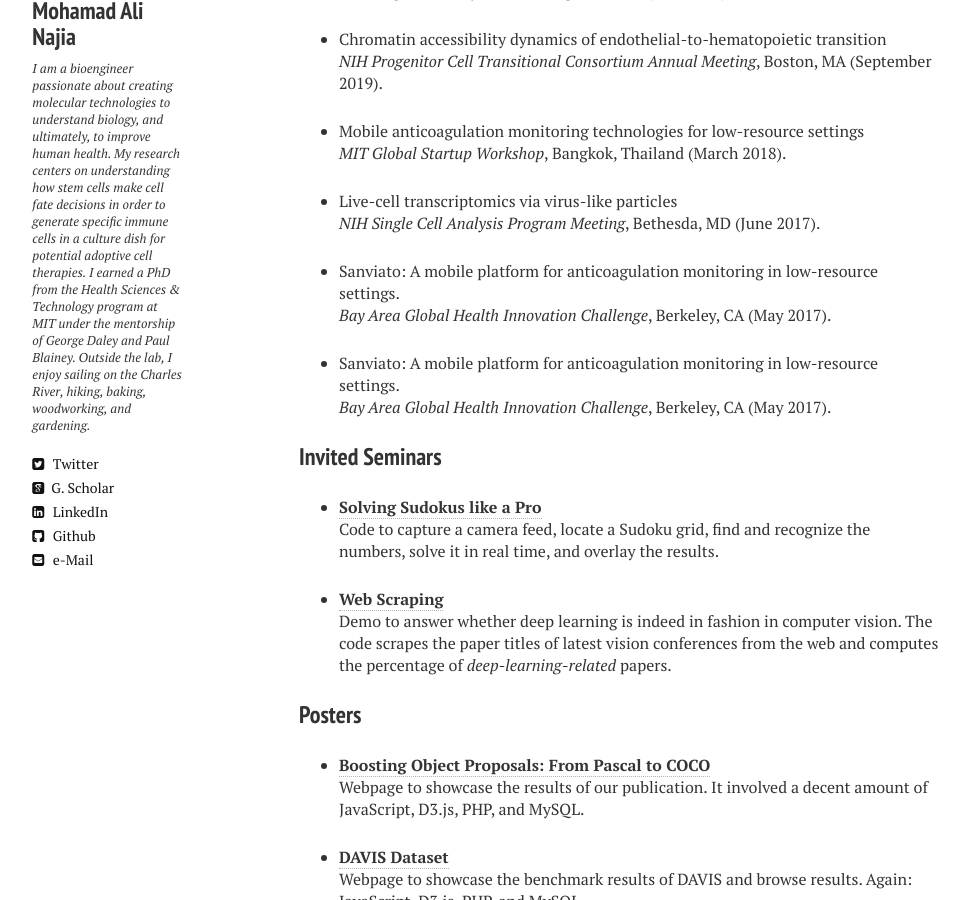
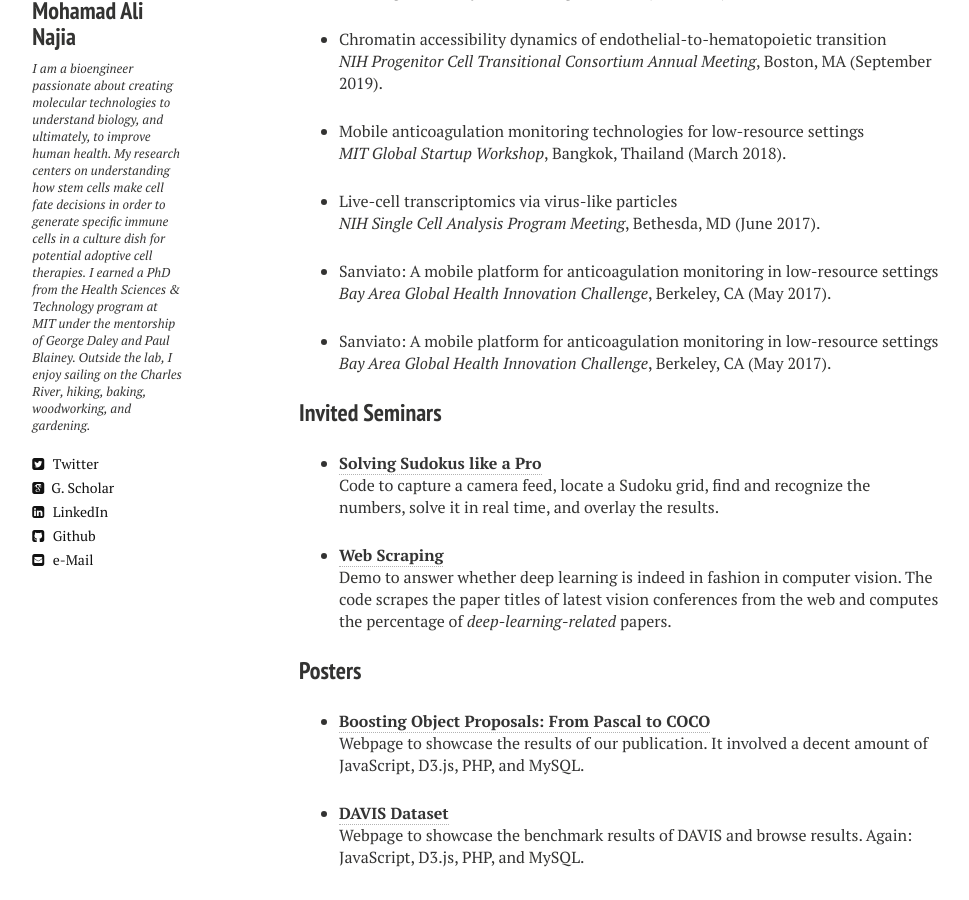
Before and after one commit to mnajia/mnajia.github.io, a Jekyll site: the page built from talks.md, in a window 1280 px wide and 900 px high, scrolled down 1232 px. Shown: the whole window, without its empty margins (21-990 px from the left). Built offline with Jekyll 4.4.1, drawn with Linux system fonts in a browser that asks for light colours; nearby versions of some CDN libraries.

Commit message:
first commit

```diff
--- a/talks.md
+++ b/talks.md
@@ -23,10 +23,10 @@ image:
 * Live-cell transcriptomics via virus-like particles<br>
 <i>NIH Single Cell Analysis Program Meeting</i>, Bethesda, MD (June 2017).
 
-* Sanviato: A mobile platform for anticoagulation monitoring in low-resource settings.<br>
+* Sanviato: A mobile platform for anticoagulation monitoring in low-resource settings<br>
 <i>Bay Area Global Health Innovation Challenge</i>, Berkeley, CA (May 2017).
 
-* Sanviato: A mobile platform for anticoagulation monitoring in low-resource settings.<br>
+* Sanviato: A mobile platform for anticoagulation monitoring in low-resource settings<br>
 <i>Bay Area Global Health Innovation Challenge</i>, Berkeley, CA (May 2017).
 
 ### Invited Seminars
```
Also changed, not shown: research.md (+2 -1 lines), images/research_overview.png (added).
